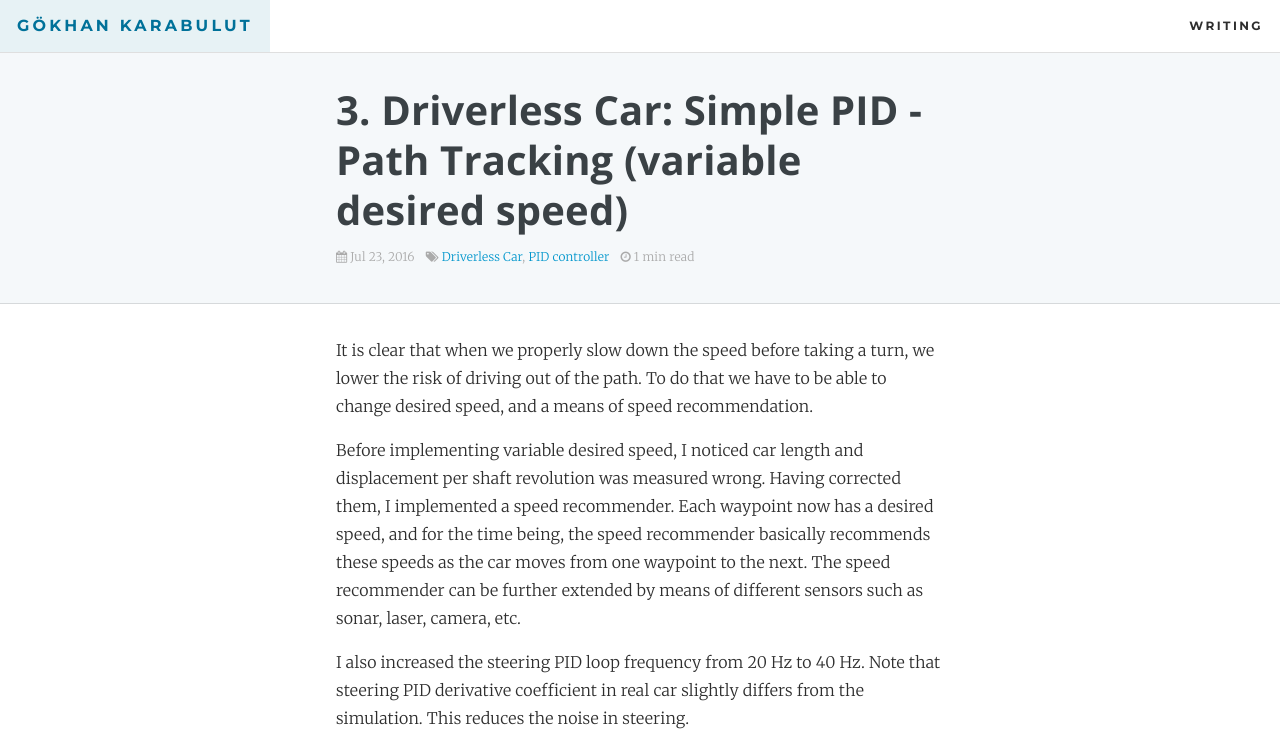
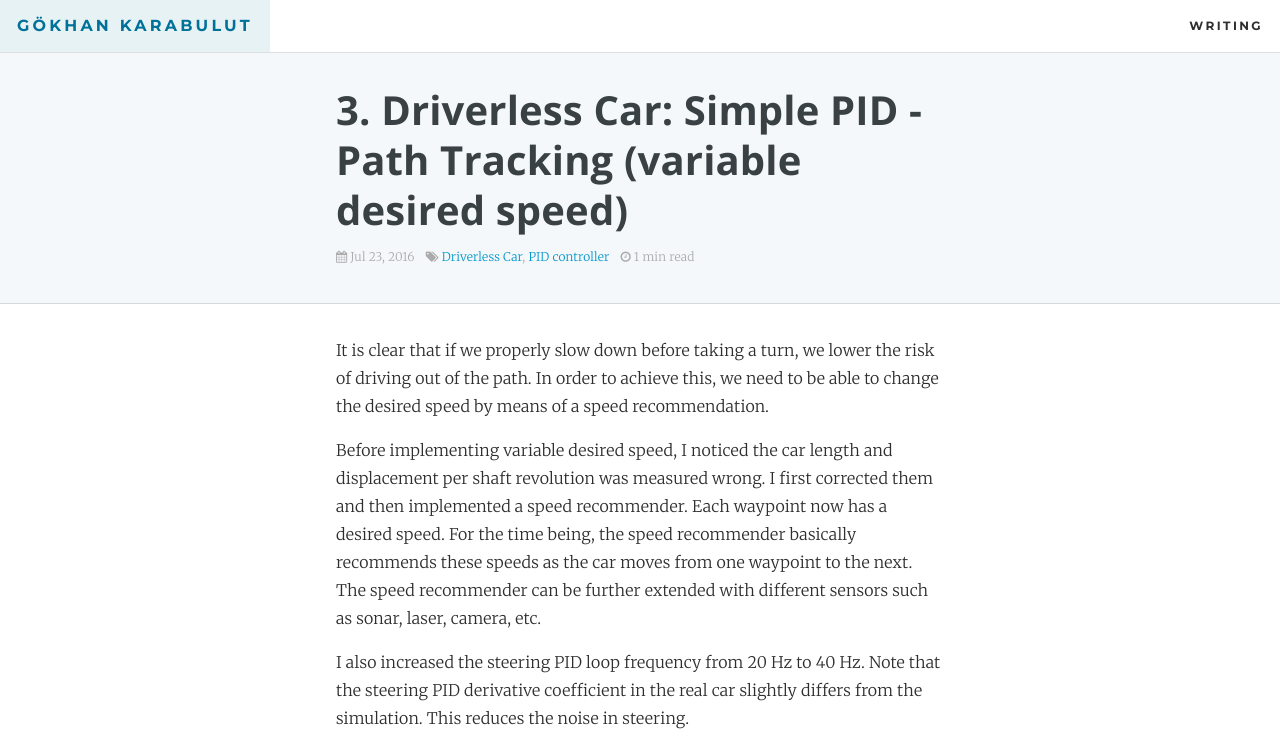
Before and after one commit to gokhanettin/gokhanettin.github.io, a Jekyll site: the page built from _posts/2016-07-23-3-driverless-car-simple-pid-path-tracking.md, in a window 1280 px wide and 900 px high, cut to the strip 0-744 px from the top of the window. Built offline with Jekyll 4.4.1, drawn with Linux system fonts in a browser that asks for light colours; comment, search, counter and statistics services are not loaded.

```diff
--- a/_posts/2016-07-23-3-driverless-car-simple-pid-path-tracking.md
+++ b/_posts/2016-07-23-3-driverless-car-simple-pid-path-tracking.md
@@ -1,28 +1,29 @@
 ---
 layout: post
-title: "3. Driverless Car: Simple PID - Path Tracking (variable desired speed)"
+title: "3. Driverless Car: Simple PID - Path Tracking (variable
+desired speed)"
 tags:
 - Driverless Car
 - PID controller
 ---
 
-It is clear that when we properly slow down the speed before taking a turn, we
-lower the risk of driving out of the path. To do that we have to be able to
-change desired speed, and a means of speed recommendation.
+It is clear that if we properly slow down before taking a turn, we lower the
+risk of driving out of the path. In order to achieve this, we need to be able to
+change the desired speed by means of a speed recommendation.
 
-Before implementing variable desired speed, I noticed car length and
-displacement per shaft revolution was measured wrong. Having corrected them, I
-implemented a speed recommender. Each waypoint now has a desired speed, and for
+Before implementing variable desired speed, I noticed the car length and
+displacement per shaft revolution was measured wrong. I first corrected them and
+then implemented a speed recommender. Each waypoint now has a desired speed. For
 the time being, the speed recommender basically recommends these speeds as the
 car moves from one waypoint to the next. The speed recommender can be further
-extended by means of different sensors such as sonar, laser, camera, etc.
+extended with different sensors such as sonar, laser, camera, etc.
 
 I also increased the steering PID loop frequency from 20 Hz to 40 Hz. Note that
-steering PID derivative coefficient in real car slightly differs from the
-simulation. This reduces the noise in steering.
+the steering PID derivative coefficient in the real car slightly differs from
+the simulation. This reduces the noise in steering.
 
 <iframe width="560" height="315" src="https://www.youtube.com/embed/70_gBYIDxqU" frameborder="0" allowfullscreen></iframe>
 
 To find out more how the car works, see [my git repository][2].
 
-[2]: https://github.com/gokhanettin/driverless-car
+[2]: https://github.com/gokhanettin/driverless-car/tree/dec8ea910758346810a68bb474581f92bcb6ce48
```
Also changed, not shown: _posts/2016-07-11-1-driverless-car-simple-pid-path-tracking.md (+5 -5 lines), _posts/2016-07-12-2-driverless-car-simple-pid-path-tracking.md (+1 -1 lines).
